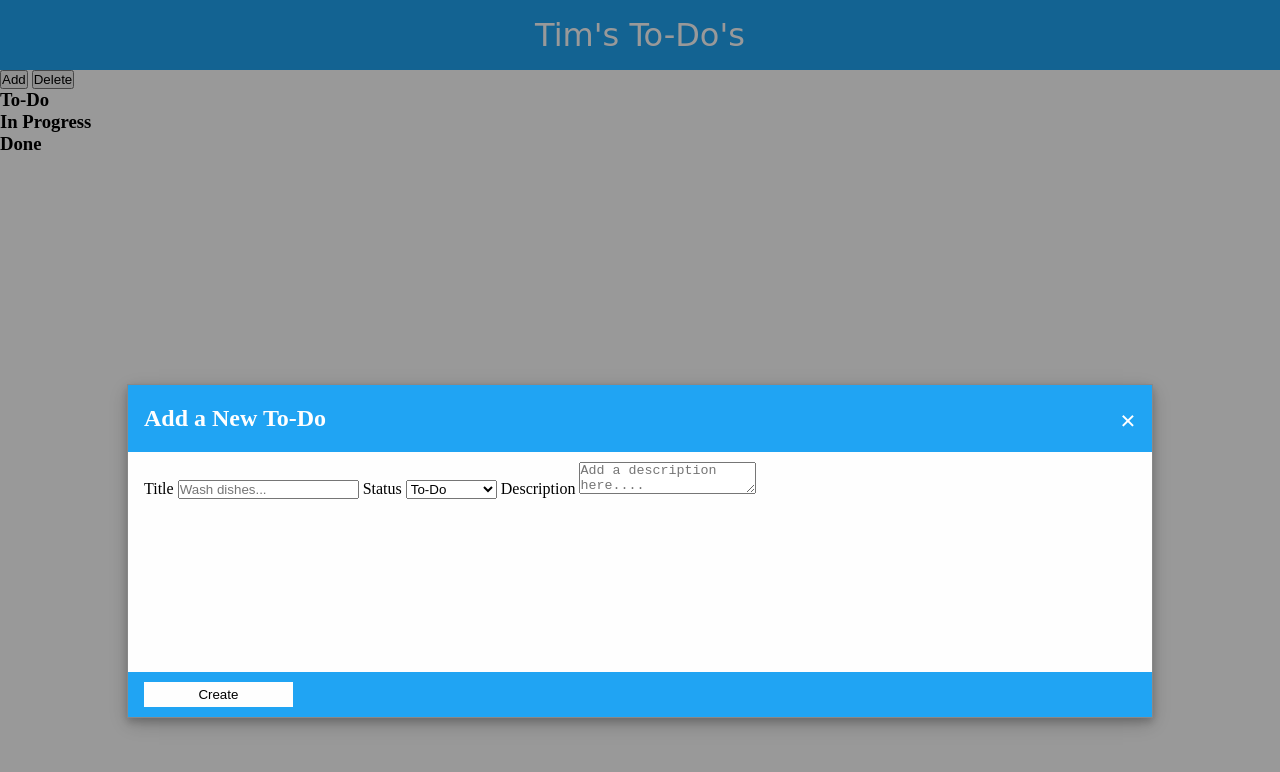
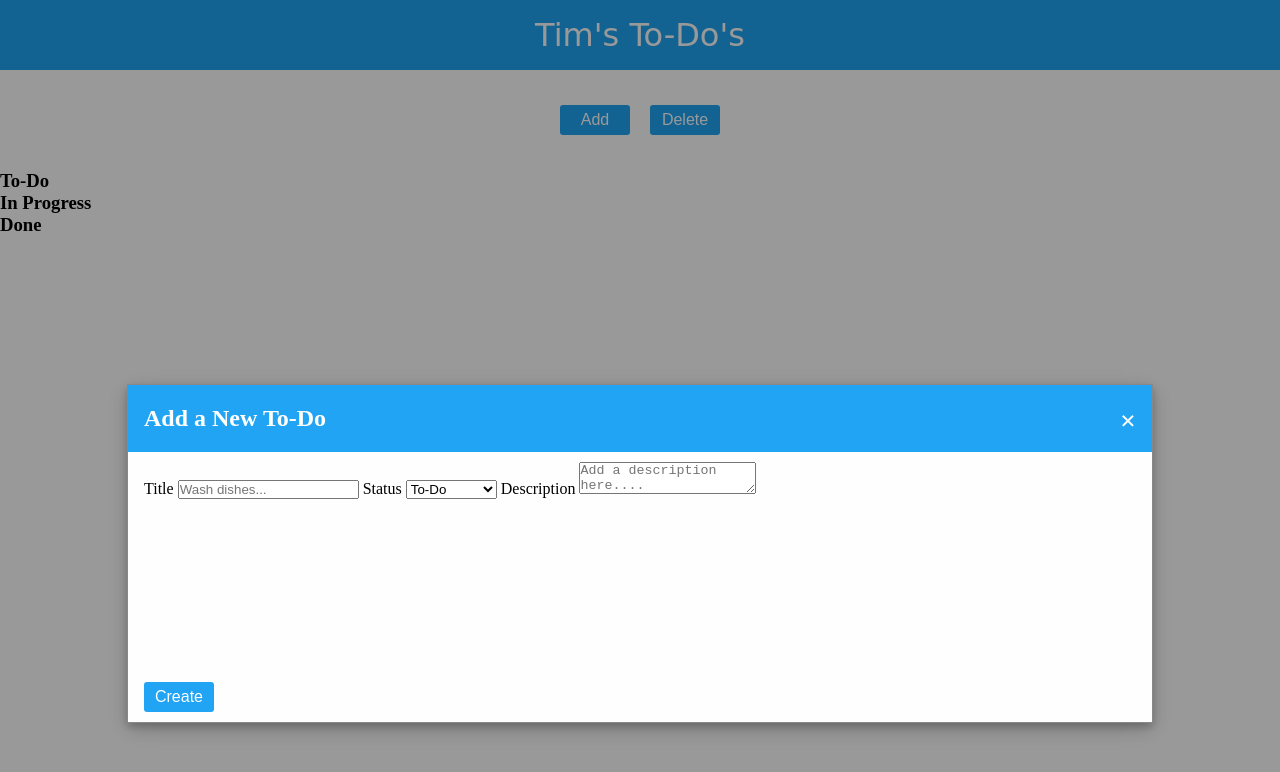
Before and after one commit to tim-henning/interactive-to-do-list, a plain HTML site: page index.html in a window 1280 px wide. Both pictures are taken after a click on the button "Add". Drawn offline with Linux system fonts and the light colour scheme; a web font is replaced by a local one.

Commit message:
Changed the buton design, refactored button CSS

```diff
--- a/index.html
+++ b/index.html
@@ -19,37 +19,7 @@
         <main>
             <section id="button-container">
                 <button id="new-button">Add</button>
-                <!-- The Modal -->
-                <div id="newModal" class="modal">
-
-                    <!-- Modal content -->
-                    <div class="modal-content">
-                        <div class="modal-header">
-                          <span class="close">&times;</span>
-                          <h2>Add a New To-Do</h2>
-                        </div>
-                        <div class="modal-body">
-                          <form>
-                            <label for="Title">Title</label>
-                            <input type="text" id="title" name="title" placeholder="Wash dishes...">
-                            <label for="status">Status</label>
-                            <select id="status" name="status">
-                                <option value="to-do">To-Do</option>
-                                <option value="in-progress">In Progress</option>
-                                <option value="done">Done</option>
-                            </select>
-                            <label for="description">Description</label>
-                            <textarea name="description" id="description" placeholder="Add a description here...."></textarea>
-                          </form>
-                        </div>
-                        <div class="modal-footer">
-                          <button id="create-button">Create</button>
-                        </div>
-                      </div>
-
-                </div>
-
-                <button>Delete</button>
+                <button id="delete-button">Delete</button>
             </section>
 
             <section id="to-do-list">
@@ -78,6 +48,36 @@
 
                 </div>
             </section>
+
+            <!-- The Modal -->
+            <div id="newModal" class="modal">
+
+                <!-- Modal content -->
+                <div class="modal-content">
+                    <div class="modal-header">
+                      <span class="close">&times;</span>
+                      <h2>Add a New To-Do</h2>
+                    </div>
+                    <div class="modal-body">
+                      <form>
+                        <label for="Title">Title</label>
+                        <input type="text" id="title" name="title" placeholder="Wash dishes...">
+                        <label for="status">Status</label>
+                        <select id="status" name="status">
+                            <option value="to-do">To-Do</option>
+                            <option value="in-progress">In Progress</option>
+                            <option value="done">Done</option>
+                        </select>
+                        <label for="description">Description</label>
+                        <textarea name="description" id="description" placeholder="Add a description here...."></textarea>
+                      </form>
+                    </div>
+                    <div class="modal-footer">
+                      <button id="create-button">Create</button>
+                    </div>
+                  </div>
+
+            </div>
         </main>
 
         <footer>
--- a/style.css
+++ b/style.css
@@ -17,6 +17,40 @@ header h1 {
     font-weight: 400;
     font-style: normal;
 }
+
+/* Button styles */
+
+#button-container {
+    display: flex;
+    height: 100px;
+    width: 100%;
+    align-items: center;
+    justify-content: center;
+    gap: 20px
+}
+
+button {
+    width: 70px;
+    height: 30px;
+    font-size: 1rem;
+    background-color: #20A4F3;
+    border-style: none;
+    border-radius: 3px;
+    color: #fefefe;
+}
+
+button:hover {
+    border: 1px solid #fefefe;
+    cursor: pointer;
+    border-radius: 3px;
+}
+
+
+button:active {
+    border: 1px solid #888;
+  }
+
+/* Modal design */
 
 /* The Modal (background) */
 .modal {
@@ -87,21 +121,6 @@ header h1 {
 
   .modal-footer {
     padding: 10px 16px;
-    background-color: #20A4F3;
+    background-color: #fefefe;
     color: white;
   }
-
-  #create-button {
-    width: 15%;
-    height: 25px;
-    background-color: #fefefe;
-    border-style: none;
-  }
-
-  #create-button:hover {
-    cursor: pointer;
-  }
-
-  #create-button:active {
-    border: 1px solid #888;
-  }
```
